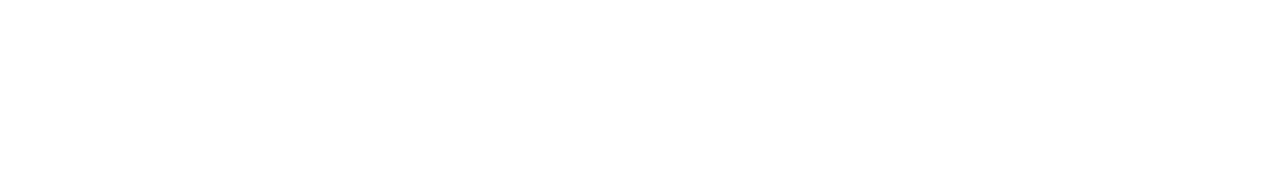
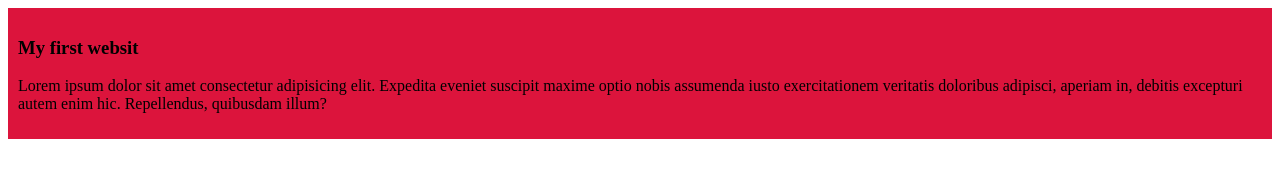
Before and after one commit to nisattabassum25/my-first-github, a plain HTML site: page index.html in a window 1280 px wide. Drawn offline with Linux system fonts and the light colour scheme.

Commit message:
first commit

```diff
--- a/index.html
+++ b/index.html
@@ -4,11 +4,13 @@
     <meta charset="UTF-8">
     <meta name="viewport" content="width=device-width, initial-scale=1.0">
     <title>my first github</title>
+    <link rel="stylesheet" href="styles/blog.css">
 </head>
 <body>
-    <h3>
-
-    </h3>
+    <div>
+        <h3>My first websit </h3>
+        <p>Lorem ipsum dolor sit amet consectetur adipisicing elit. Expedita eveniet suscipit maxime optio nobis assumenda iusto exercitationem veritatis doloribus adipisci, aperiam in, debitis excepturi autem enim hic. Repellendus, quibusdam illum?</p>
+    </div>
 
 </body>
 </html>
--- /dev/null
+++ b/styles/blog.css
@@ -0,0 +1,4 @@
+div{
+    background-color: crimson;
+    padding: 10px;
+}
```
